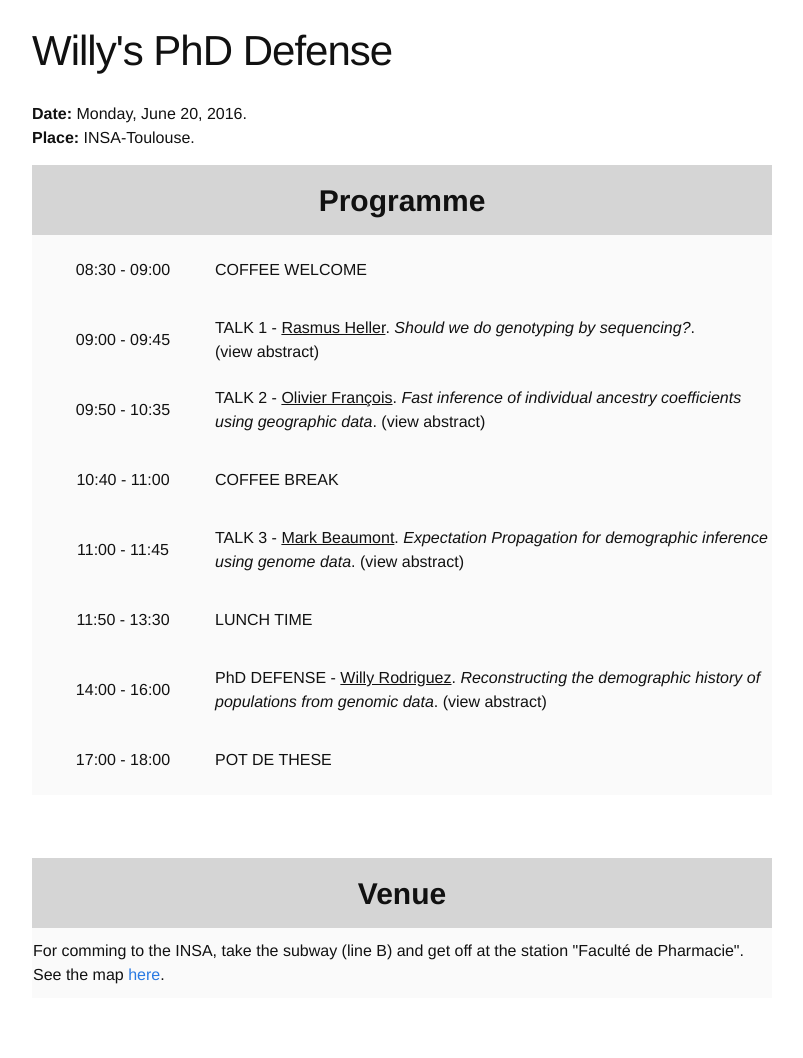
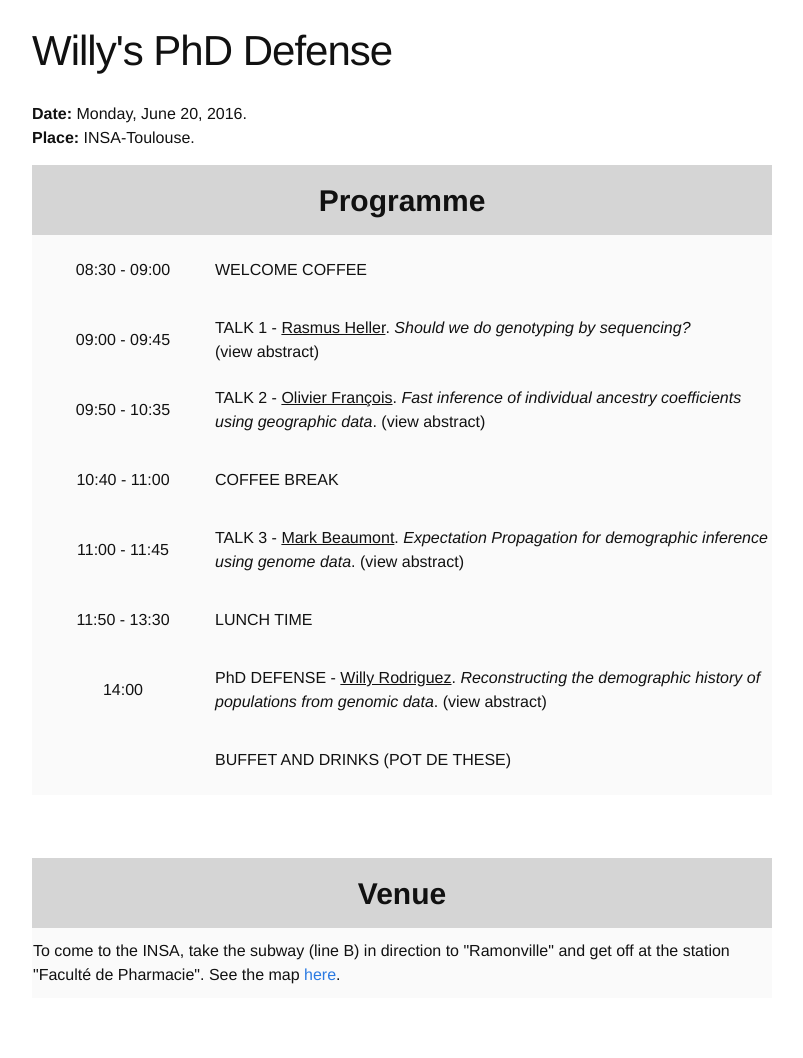
Before and after one commit to willyrv/willyrv.github.io, a Jekyll site: the page built from phd_defense/index.md, in a window 1280 px wide. Shown: the whole page, without its empty margins (238-1041 px from the left). Built offline with Jekyll 4.4.1, drawn with Linux system fonts in a browser that asks for light colours.

Commit message:
fixed some typos

```diff
--- a/phd_defense/index.md
+++ b/phd_defense/index.md
@@ -117,11 +117,11 @@ function showStuff(id) {
    <tbody>
       <tr class="tablerow">
          <td class="timedetails">08:30 - 09:00</td>
-         <td>COFFEE WELCOME</td>
+         <td>WELCOME COFFEE</td>
       </tr>
       <tr class="tablerow">
          <td class="timedetails">09:00 - 09:45</td>
-         <td>TALK 1 - <u>Rasmus Heller</u>. <i>Should we do genotyping by sequencing?</i>.  <br> <span onclick="showPopup('popupRasmus', 'popupcloseRasmus'); return false;" style="cursor: pointer;">(view abstract)</span>
+         <td>TALK 1 - <u>Rasmus Heller</u>. <i>Should we do genotyping by sequencing?</i>  <br> <span onclick="showPopup('popupRasmus', 'popupcloseRasmus'); return false;" style="cursor: pointer;">(view abstract)</span>
          <div id="popupRasmus" class="popup">
     <div class="popupcontrols">
         <span id="popupcloseRasmus" onclick="hidePopup('popupRasmus', 'popupcloseRasmus'); return false;" class="popupclose">x</span>
@@ -152,7 +152,7 @@ function showStuff(id) {
       </tr>
       <tr class="tablerow">
          <td class="timedetails">11:00 - 11:45</td>
-         <td>TALK 3 - <u>Mark Beaumont</u>. <i>Expectation Propagation for demographic inference using genome data</i>. <span onclick="showPopup('popupBeaumont', 'popupcloseBeaumont'); return false;" style="cursor: pointer;">(view abstract)</span>
+         <td>TALK 3 - <u>Mark Beaumont</u>. <i>Expectation Propagation for demographic inference using genome data</i>. <span onclick="showPopup1('popupBeaumont', 'popupcloseBeaumont'); return false;" style="cursor: pointer;">(view abstract)</span>
          <div id="popupBeaumont" class="popup">
     <div class="popupcontrols">
         <span id="popupcloseBeaumont" onclick="hidePopup('popupBeaumont', 'popupcloseBeaumont'); return false;" class="popupclose">x</span>
@@ -169,7 +169,7 @@ function showStuff(id) {
          </td>
       </tr>
       <tr class="tablerow">
-         <td class="timedetails">14:00 - 16:00</td>
+         <td class="timedetails">14:00 </td>
          <td>PhD DEFENSE - <u>Willy Rodriguez</u>. <i>Reconstructing the demographic history of populations from genomic data</i>. <span onclick="showPopup('popupWilly', 'popupcloseWilly'); return false;" style="cursor: pointer;">(view abstract)</span>
          <div id="popupWilly" class="popup">
     <div class="popupcontrols">
@@ -185,8 +185,8 @@ function showStuff(id) {
      </td>
       </tr>
       <tr class="tablerow">
-         <td class="timedetails">17:00 - 18:00</td>
-         <td>POT DE THESE
+         <td class="timedetails"></td>
+         <td>BUFFET AND DRINKS (POT DE THESE)
          </td>
       </tr>
    </tbody>
@@ -203,7 +203,7 @@ function showStuff(id) {
    </thead>
    <tbody>
    <tr class="tablerow">
-         <td colspan="2"> For comming to the INSA, take the subway (line B) and get off at the station "Faculté de Pharmacie". See the map <a href="https://drive.google.com/open?id=1DH6ifyOpMuI8xShMtyhKg2Zh210&usp=sharing">here</a>.
+         <td colspan="2"> To come to the INSA, take the subway (line B) in direction to "Ramonville" and get off at the station "Faculté de Pharmacie". See the map <a href="https://drive.google.com/open?id=1DH6ifyOpMuI8xShMtyhKg2Zh210&usp=sharing">here</a>.
          </td>
       </tr>
    </tbody>
```
